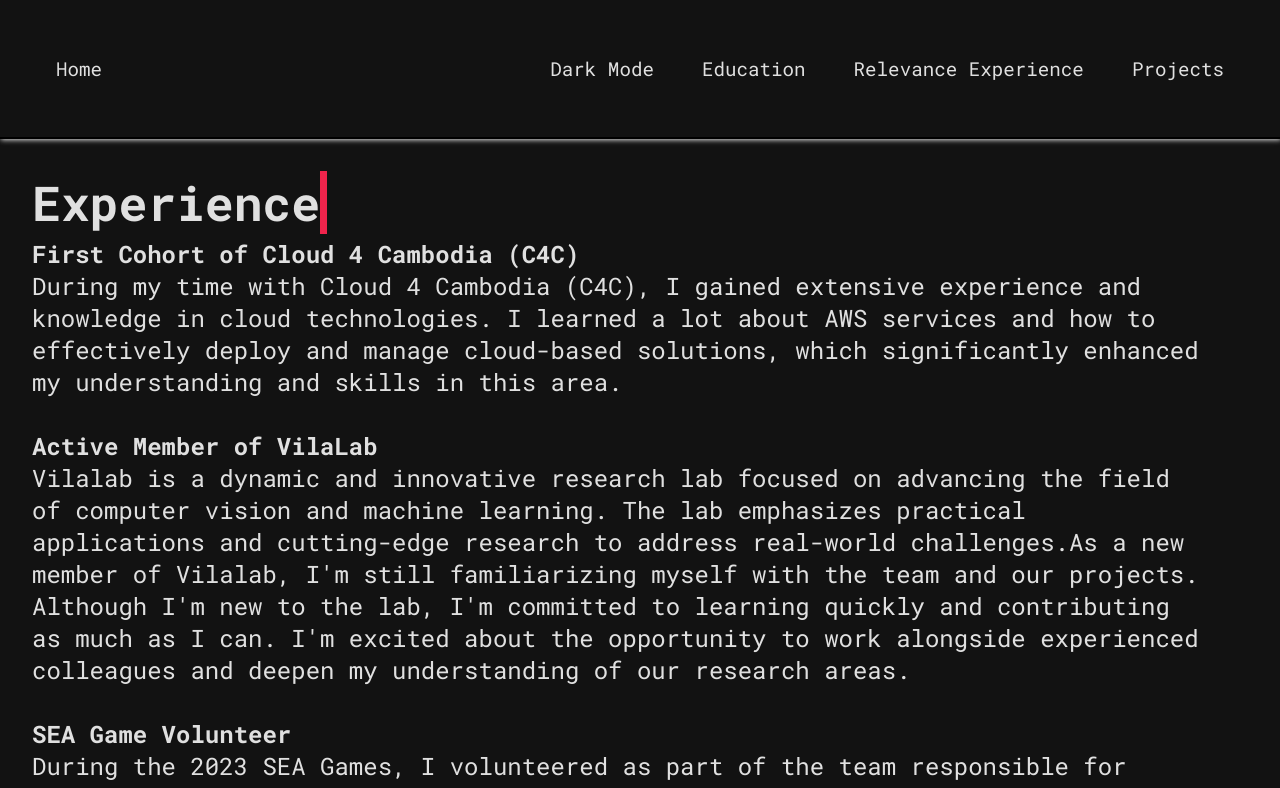
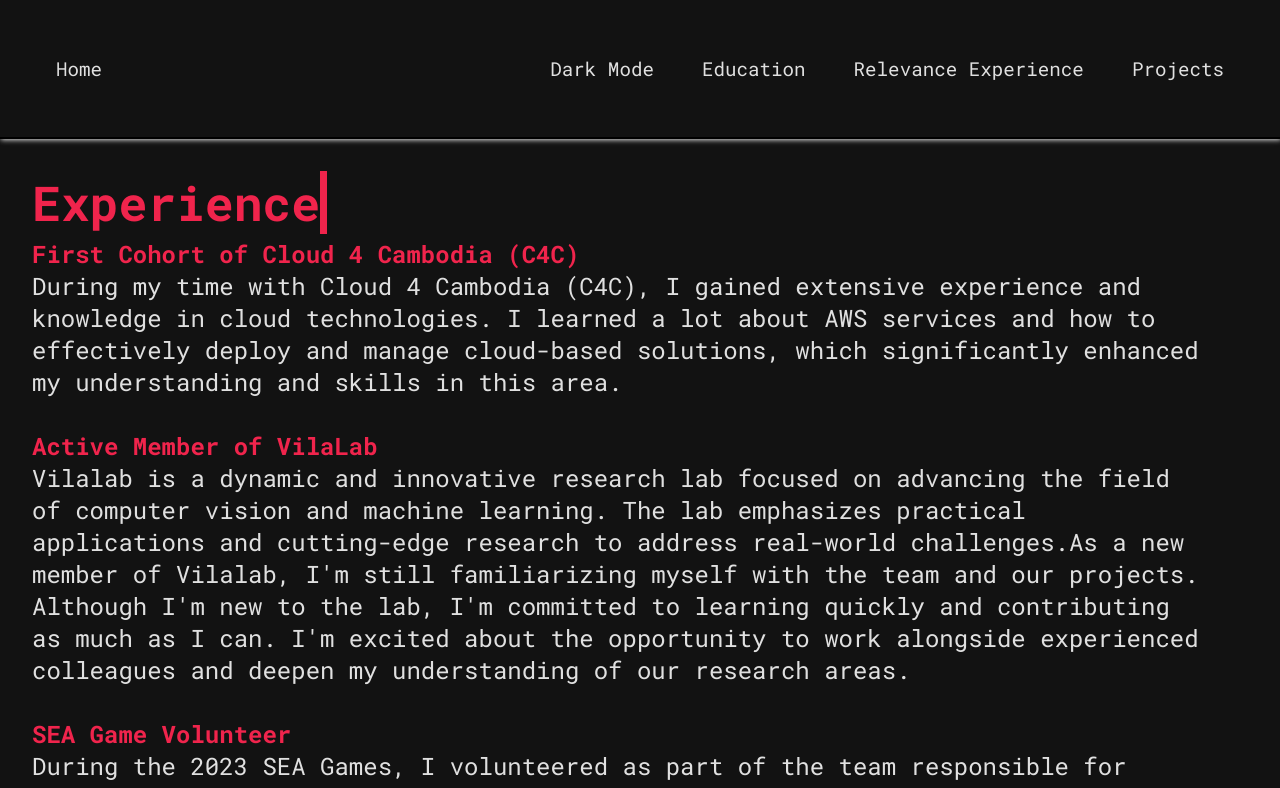
Before and after one commit to Sovichet-Rathanak/nak-portfolio.github.io, a plain HTML site: page experience.html in a window 1280 px wide. Both pictures are taken after a click on the button "Dark Mode". Shown: the top 788 px of the page. Drawn offline with Linux system fonts and the light colour scheme.

Commit message:
Update link and text color in darkmode

```diff
--- a/experience.html
+++ b/experience.html
@@ -27,18 +27,18 @@
             <h1 class="typing-header">Experience</h1>
             <div class="about-me-content">
                 <p>
-                    <strong>First Cohort of Cloud 4 Cambodia (C4C)</strong>
+                    <strong class="exp_header">First Cohort of Cloud 4 Cambodia (C4C)</strong>
                     <br>
                     During my time with Cloud 4 Cambodia (C4C), I gained extensive experience and knowledge in cloud technologies.
                     I learned a lot about AWS services and how to effectively deploy and manage cloud-based solutions, which significantly enhanced my understanding and skills in this area.
                     <br><br>
-                    <strong>Active Member of VilaLab</strong>
+                    <strong class="exp_header">Active Member of VilaLab</strong>
                     <br>
                     Vilalab is a dynamic and innovative research lab focused on advancing the field of computer vision and machine learning.
                     The lab emphasizes practical applications and cutting-edge research to address real-world challenges.As a new member of Vilalab, I'm still familiarizing myself with the team and our projects. Although I'm new to the lab, I'm committed to learning quickly and contributing as much as I can.
                     I'm excited about the opportunity to work alongside experienced colleagues and deepen my understanding of our research areas.
                     <br><br>
-                    <strong>SEA Game Volunteer</strong>
+                    <strong class="exp_header">SEA Game Volunteer</strong>
                     <br>
                     During the 2023 SEA Games, I volunteered as part of the team responsible for managing game scores.
                     This role provided me with valuable experience in teamwork and commitment, as I collaborated closely with others to ensure accurate and timely reporting of scores.
--- a/script.js
+++ b/script.js
@@ -65,6 +65,10 @@ document.addEventListener('DOMContentLoaded', () => {
         window.location.href = 'https://darororo.github.io/fortnite-automaton/';
     });
 
+    document.getElementById('game_btn')?.addEventListener('click', () => {
+        window.location.href = 'https://pinkksoda.itch.io/wanderer';
+    });
+
     // Function to apply dark mode based on local storage
     const applyDarkMode = () => {
         if (localStorage.getItem('dark-mode') === 'enabled') {
--- a/style.css
+++ b/style.css
@@ -191,6 +191,7 @@ footer {
 
 .video-container {
     display: flex;
+    flex-direction: column;
     justify-content: center;
     align-items: center;
     margin-top: 20px;
@@ -236,7 +237,7 @@ iframe {
     border: 1px solid black;
 }
 
-#txt_btn, #automata_btn{
+#txt_btn, #automata_btn, #game_btn{
     margin: .5rem;
     padding: 1rem;
     height: fit-content;
@@ -249,12 +250,13 @@ iframe {
     font-size: 1rem;
 }
 
-#txt_btn:hover, #automata_btn:hover{
+#txt_btn:hover, #automata_btn:hover, #game_btn:hover{
     color: #f0244c;
     font-weight: bolder;
     transition: all .5s ease-in-out;
 }
 
+/* Existing dark mode styles */
 body.dark-mode {
     background-color: #121212;
     color: #e0e0e0;
@@ -263,8 +265,16 @@ body.dark-mode {
 header.dark-mode,
 footer.dark-mode,
 .typing-header.dark-mode,
-.name-highlight.dark-mode{
+.name-highlight.dark-mode {
     background-color: #121212;
     color: #e0e0e0;
     transition: all .5s ease-in-out;
 }
+
+.dark-mode .exp_header,
+.dark-mode .project_header,
+.dark-mode .typing-header  {
+    color: #f0244c; /* Red color for dark mode */
+    transition: color 0.5s ease-in-out;
+    text-decoration: none;
+}
```
Also changed, not shown: projects.html (+2 -1 lines).
